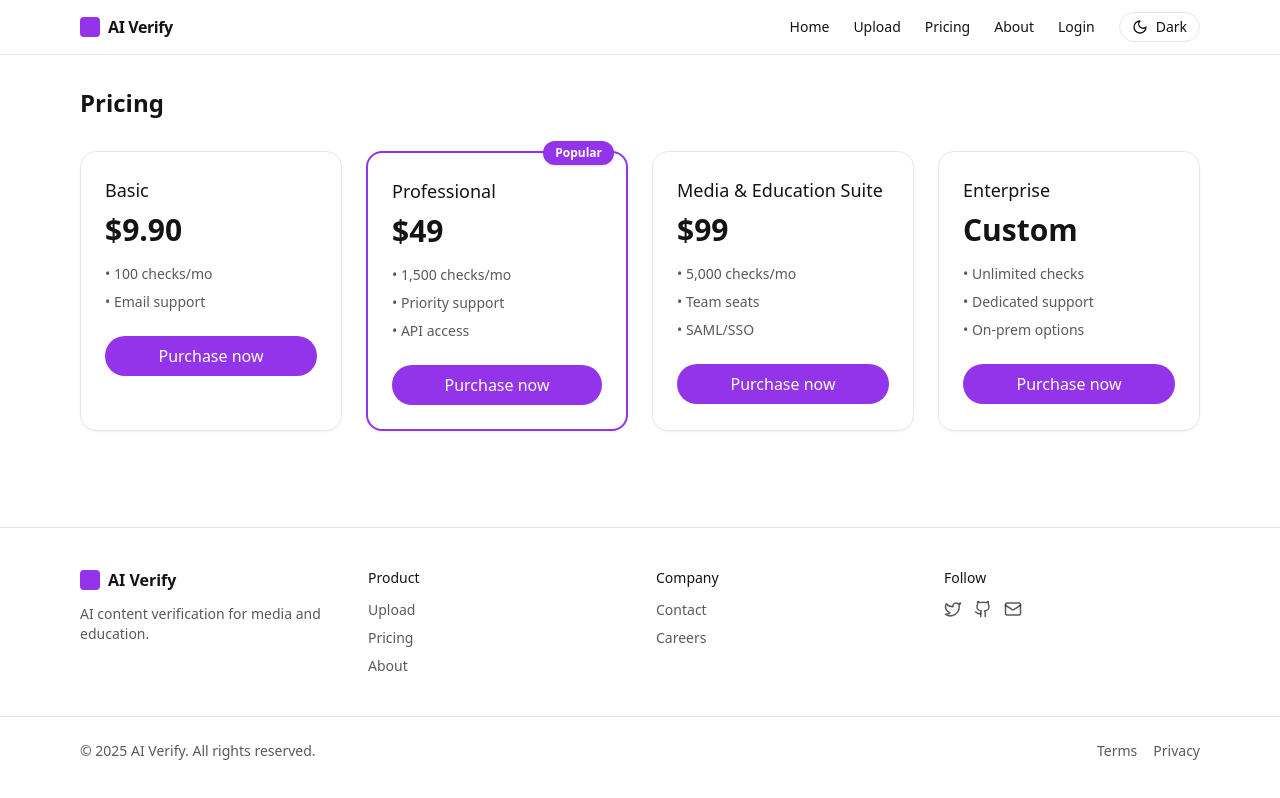
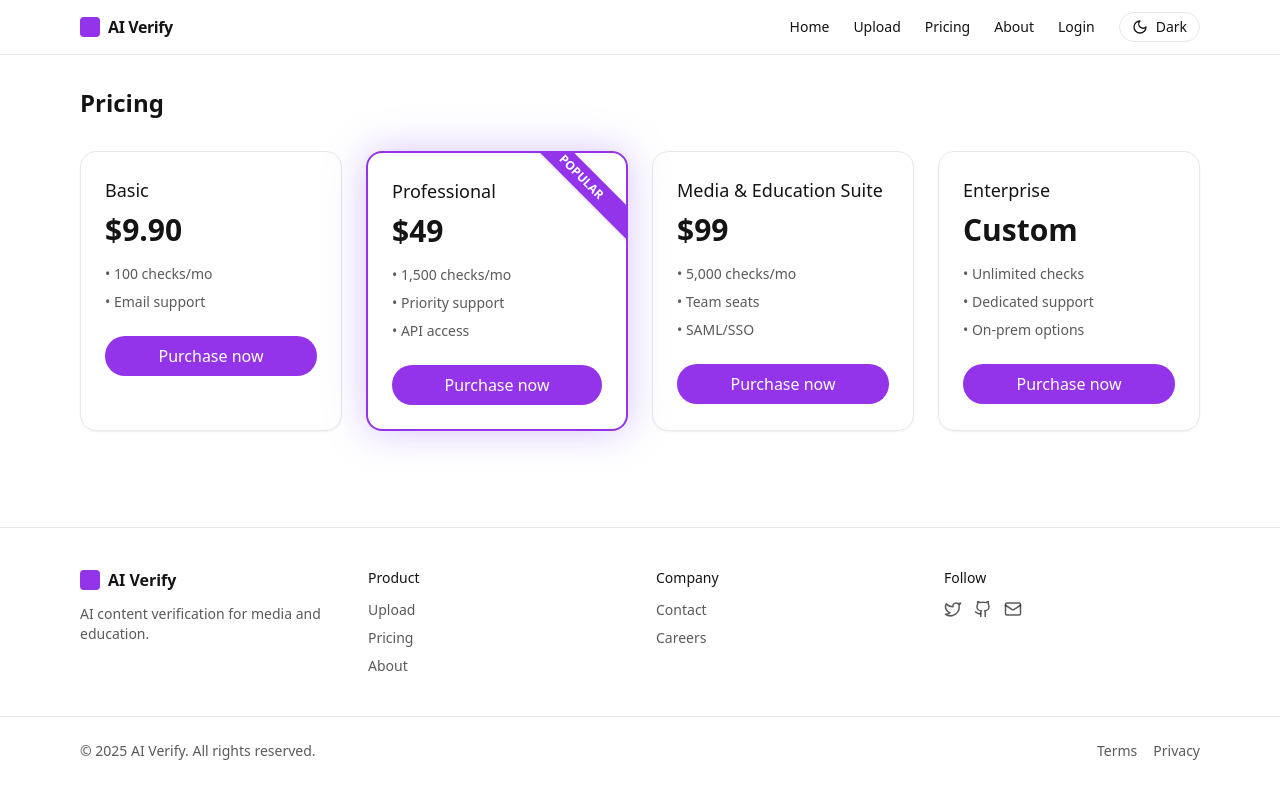
Before and after one commit to numanubhani/AI-Content-Verification-Platform, a Next.js app in the folder my-app/: page /pricing in a window 1280 px wide. Built offline with nearby package versions, Linux system fonts and the light colour scheme.

Commit message:
payment page update

```diff
--- a/my-app/app/pricing/page.tsx
+++ b/my-app/app/pricing/page.tsx
@@ -21,10 +21,16 @@ export default function PricingPage() {
           return (
           <div
             key={p.name}
-            className={`relative rounded-2xl p-6 shadow-sm transition hover:shadow-md border ${isPopular ? 'border-2 border-purple-600' : ''}`.trim() || 'rounded-2xl border p-6 shadow-sm transition hover:shadow-md'}
+            className={`relative overflow-hidden rounded-2xl p-6 border ${
+              isPopular
+                ? 'border-2 border-purple-600 shadow-[0_0_40px_rgba(139,92,246,0.35)]'
+                : 'shadow-sm'
+            }`}
           >
             {isPopular && (
-              <div className="absolute -top-3 right-3 rounded-full bg-purple-600 px-3 py-1 text-xs font-semibold text-white shadow">Popular</div>
+              <div className="pointer-events-none absolute -right-12 top-3 rotate-45">
+                <div className="bg-purple-600 text-white text-xs font-semibold py-1 px-16 shadow">POPULAR</div>
+              </div>
             )}
             <h3 className="text-lg font-medium">{p.name}</h3>
             <div className="mt-2 text-3xl font-bold">{p.price}</div>
```
